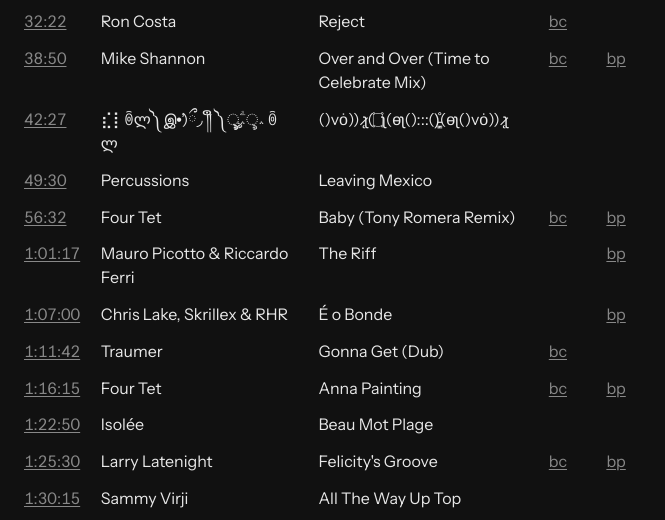
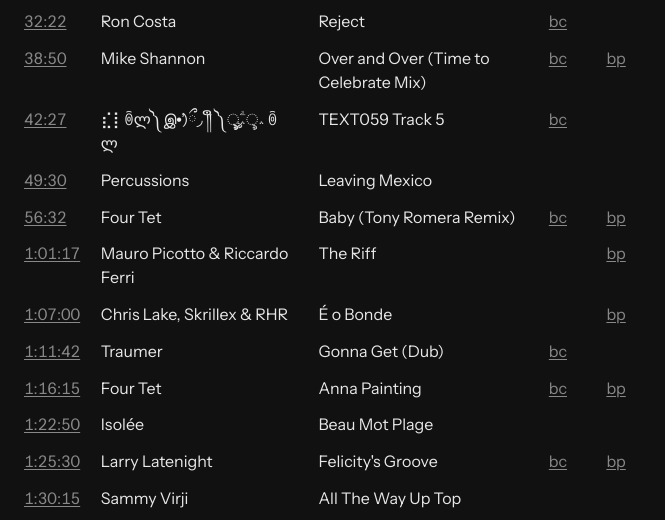
Before and after one commit to iwootten/tetlist, an Astro site: page /sets/four-tet-finsbury-park-2026 in a window 1280 px wide. Shown: the part 924-1444 px from the top of the page, without its empty margins (0-665 px from the left). Built offline with nearby package versions, Linux system fonts and the light colour scheme; Astro itself is replaced by a stand-in of ours.

Commit message:
Name the Finsbury TEXT059 track and clip stacked-glyph titles
42:27 on the Finsbury set is TEXT059 Track 5, so it points at track/o-ooo-3
(album/--5, track_num 5) rather than the standalone track/v-v single.

Long ⣎⡇ꉺლ༽இ names now render through displayTitle, which drops combining
marks from mark-heavy titles and crops to 44 graphemes, and the title cell
clamps to two lines so stacked glyphs cannot bleed into neighbouring rows.
The full name stays in the data and the cell's title attribute.

```diff
--- a/data/four-tet-finsbury-park-2026.yaml
+++ b/data/four-tet-finsbury-park-2026.yaml
@@ -52,7 +52,8 @@ tracks:
   - number: 10
     time: "42:27"
     artist: "⣎⡇ꉺლ༽இ•̛)ྀ◞ ༎ຶ ༽ৣৢ؞ৢ؞ؖ ꉺლ"
-    title: "()vȯ)) ̷̨ʅ(۝ʅ(ɵʅ():::()̵̳̗̊(ɵʅ()vȯ)) ̷̨ʅ"
+    title: "TEXT059 Track 5"
+    bandcamp: "https://00000ooooo.bandcamp.com/track/o-ooo-3"
   - number: 11
     time: "49:30"
     artist: "Percussions"
--- a/src/data/sets.ts
+++ b/src/data/sets.ts
@@ -29,6 +29,21 @@ export function startSeconds(time: string) {
   if (parts.length === 3) return parts[0] * 3600 + parts[1] * 60 + parts[2];
   if (parts.length === 2) return parts[0] * 60 + parts[1];
   return parts[0];
+}
+
+// Zalgo-style titles (⣎⡇ꉺლ༽இ…, the 00000ooooo releases) stack hundreds of combining
+// marks on a few base characters. The full name lives in the data; for the table
+// we drop the marks so the text stays one line tall, then crop to `limit`.
+const segmenter = new Intl.Segmenter(undefined, { granularity: "grapheme" });
+
+export function displayTitle(title: string, limit = 44) {
+  // Only sanitise titles that are actually mark-heavy, so normal diacritics
+  // (Pieśń, Isolée) are left alone.
+  const marks = title.match(/\p{M}/gu)?.length ?? 0;
+  const plain = marks >= 8 ? title.replace(/\p{M}+/gu, "").replace(/\s+/g, " ").trim() : title;
+  const graphemes = [...segmenter.segment(plain)].map((s) => s.segment);
+  if (graphemes.length <= limit) return plain;
+  return `${graphemes.slice(0, limit).join("").trimEnd()}…`;
 }
 
 export function youtube(source?: string) {
--- a/src/pages/sets/[slug].astro
+++ b/src/pages/sets/[slug].astro
@@ -1,7 +1,7 @@
 ---
 import { getCollection, type CollectionEntry } from "astro:content";
 import Base from "../../layouts/Base.astro";
-import { displayTime, splitTitle, startSeconds, watchUrl, youtube } from "../../data/sets";
+import { displayTime, displayTitle, splitTitle, startSeconds, watchUrl, youtube } from "../../data/sets";
 import { ogImagePath } from "../../lib/og";
 
 export async function getStaticPaths() {
@@ -81,7 +81,11 @@ const description = `Watch and listen to ${set.data.title}, discover source trac
                   )}
                 </td>
                 <td>{track.artist}</td>
-                <td>{track.title}</td>
+                <td>
+                  <span class="clamp" title={track.title}>
+                    {displayTitle(track.title)}
+                  </span>
+                </td>
                 <td>
                   {track.bandcamp && (
                     <a class="buy bandcamp" href={track.bandcamp} target="_blank" rel="noopener">
--- a/src/styles/global.css
+++ b/src/styles/global.css
@@ -178,6 +178,15 @@ a:focus-visible {
   font-size: 0.75rem;
 }
 
+/* Zalgo track names (⣎⡇ꉺლ༽இ… releases) stack glyphs past their line box, so clip
+   them to two lines rather than letting them bleed into neighbouring rows. */
+.tracks .clamp {
+  display: -webkit-box;
+  -webkit-line-clamp: 2;
+  -webkit-box-orient: vertical;
+  overflow: hidden;
+}
+
 .player-bar {
   display: flex;
   align-items: baseline;
```
Also changed, not shown: spec.md (+2 -0 lines).
